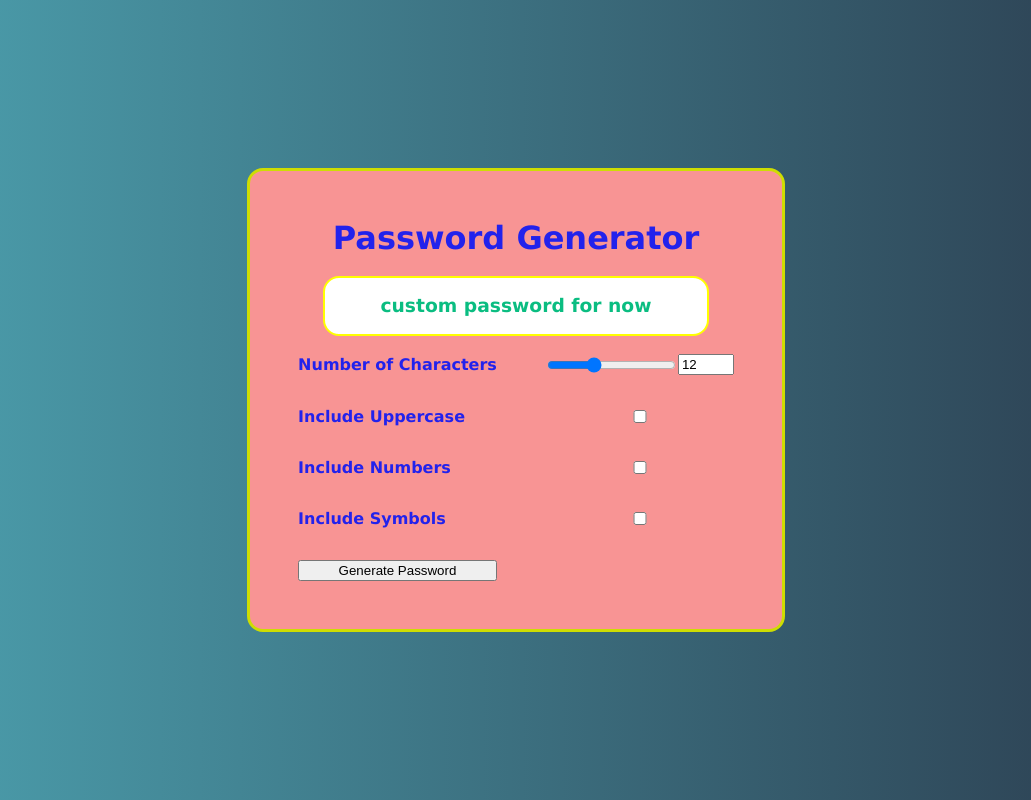
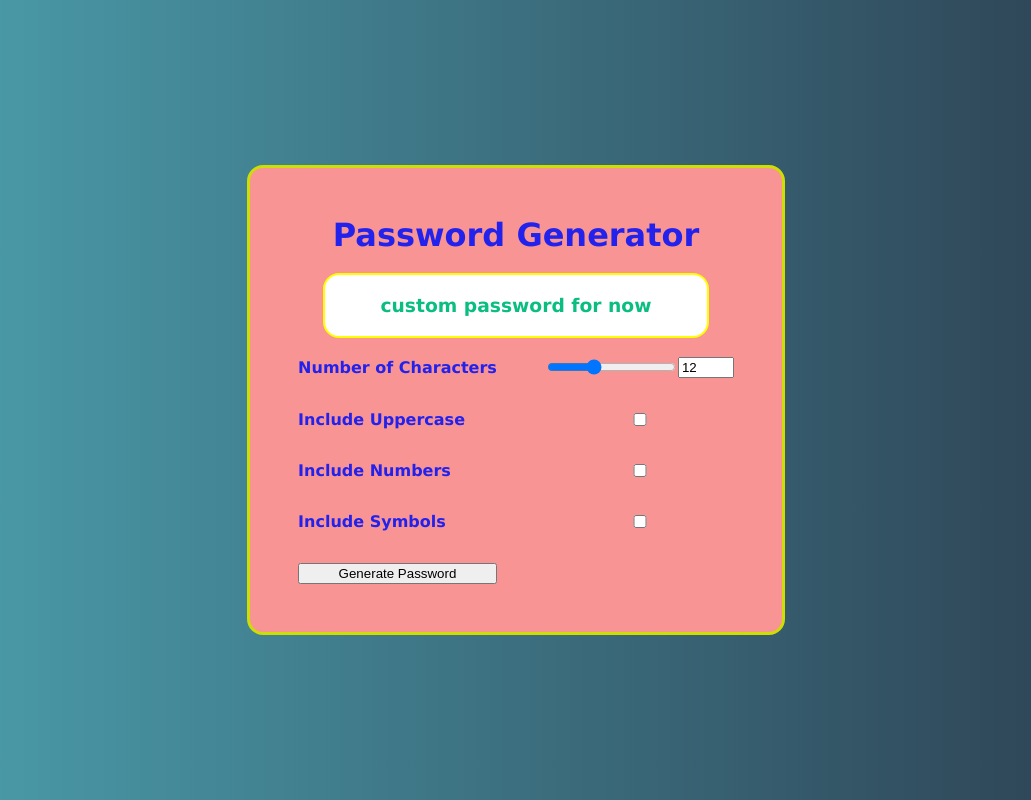
Before and after one commit to frontendprof/passGenProj, a plain HTML site: page index.html in a window 1280 px wide. Shown: the whole page, without its empty margins (124-1155 px from the left). Drawn offline with Linux system fonts and the light colour scheme.

Commit message:
Styling the layout 1

```diff
--- a/main.css
+++ b/main.css
@@ -57,9 +57,10 @@ label{
     padding:1rem;
     border:2px solid yellow;
     border-radius: 1rem;
-    height: 1.5rem;
+    height: 1.8rem;
     width: 350px;
     display: flex;
     justify-content: center;
     align-items: center;
+    word-break: break-all;
 }
```
